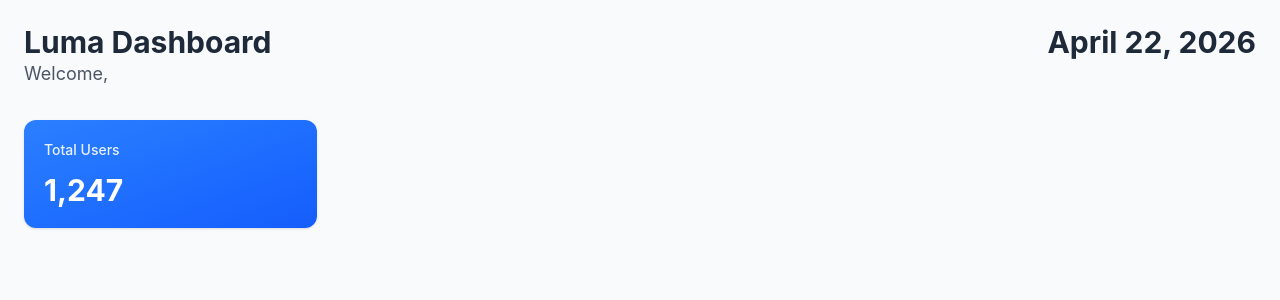
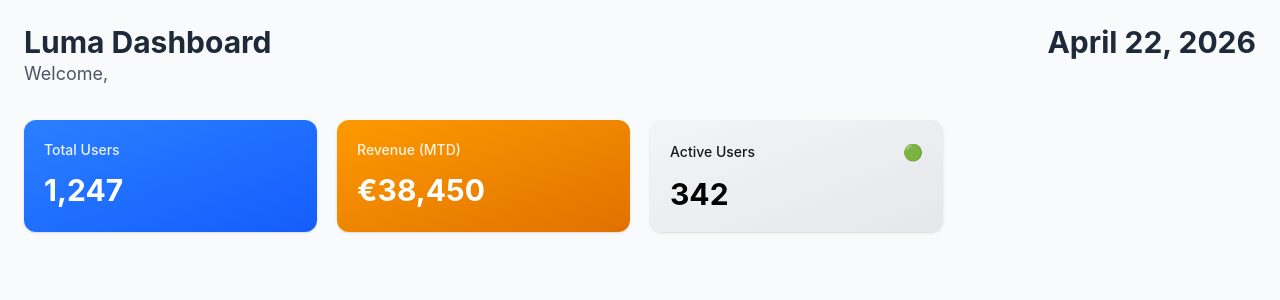
Before and after one commit to prolletto64/lumina-dash, a React (Vite) app: page / in a window 1280 px wide. Shown: the top 300 px of the page. Built offline with nearby package versions, Linux system fonts and the light colour scheme; no server answers.

Commit message:
New cards and generic gray one
Signed-off-by: prolletto64 <github@prolletto64.eu>

```diff
--- a/src/App.css
+++ b/src/App.css
@@ -25,7 +25,8 @@
 }
 
 .stat-card {
-    @apply p-5 rounded-xl shadow-sm text-white;
+    @apply p-5 rounded-xl shadow-sm text-black;
+    @apply bg-linear-to-br from-gray-100 to-gray-200;
 }
 
 .stat-card-header {
@@ -41,17 +42,21 @@
 }
 
 .stat-card-blue {
+    @apply p-5 rounded-xl shadow-sm text-white;
     @apply bg-linear-to-br from-blue-500 to-blue-600;
 }
 
 .stat-card-green {
+    @apply p-5 rounded-xl shadow-sm text-white;
     @apply bg-linear-to-br from-emerald-500 to-emerald-600;
 }
 
 .stat-card-purple {
+    @apply p-5 rounded-xl shadow-sm text-white;
     @apply bg-linear-to-br from-purple-500 to-purple-600;
 }
 
 .stat-card-amber {
+    @apply p-5 rounded-xl shadow-sm text-white;
     @apply bg-linear-to-br from-amber-500 to-amber-600;
 }
--- a/src/components/StatsCard.tsx
+++ b/src/components/StatsCard.tsx
@@ -2,7 +2,7 @@ interface StatCardProps {
     title: string;
     value: string | number;
     icon?: string;
-    color: 'blue' | 'green' | 'purple' | 'amber';
+    color?: 'blue' | 'green' | 'purple' | 'amber';
 }
 
 const colorClasses = {
@@ -14,7 +14,7 @@ const colorClasses = {
 
 export function StatsCard({title, value, icon, color}: StatCardProps) {
     return (
-        <div className={`stat-card ${colorClasses[color]}`}>
+        <div className={`stat-card ${color && colorClasses[color]}`}>
             <div className="stat-card-header">
                 <span>{title}</span>
                 {icon && (<span>{icon}</span>)}
--- /dev/null
+++ b/src/components/cards/ActiveUserCard.tsx
@@ -0,0 +1,5 @@
+import {StatsCard} from '../StatsCard';
+
+export function ActiveUsersCard() {
+    return <StatsCard title="Active Users" value="342" icon="🟢"/>;
+}
--- /dev/null
+++ b/src/components/cards/RevenueCard.tsx
@@ -0,0 +1,5 @@
+import {StatsCard} from '../StatsCard';
+
+export function RevenueCard() {
+    return <StatsCard title="Revenue (MTD)" value="€38,450" color="amber"/>;
+}
--- a/src/views/Home.tsx
+++ b/src/views/Home.tsx
@@ -1,4 +1,6 @@
 import {TotalUsersCard} from "../components/cards/TotalUserCard.tsx";
+import {RevenueCard} from "../components/cards/RevenueCard.tsx";
+import {ActiveUsersCard} from "../components/cards/ActiveUserCard.tsx";
 
 interface HomeProps {
     name: string;
@@ -22,6 +24,8 @@ export function Home({name}: HomeProps) {
             </header>
             <div className="stats-grid">
                 <TotalUsersCard/>
+                <RevenueCard/>
+                <ActiveUsersCard/>
             </div>
         </>
     )
```
